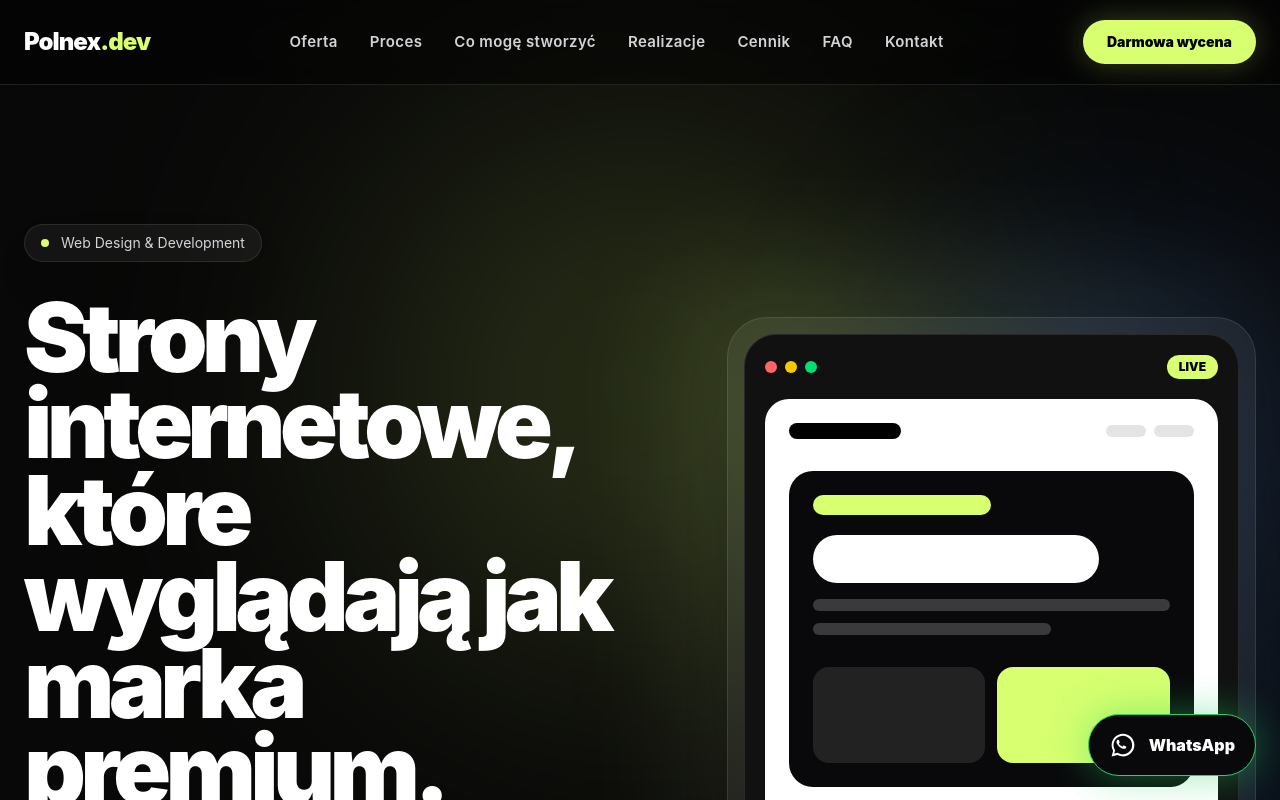
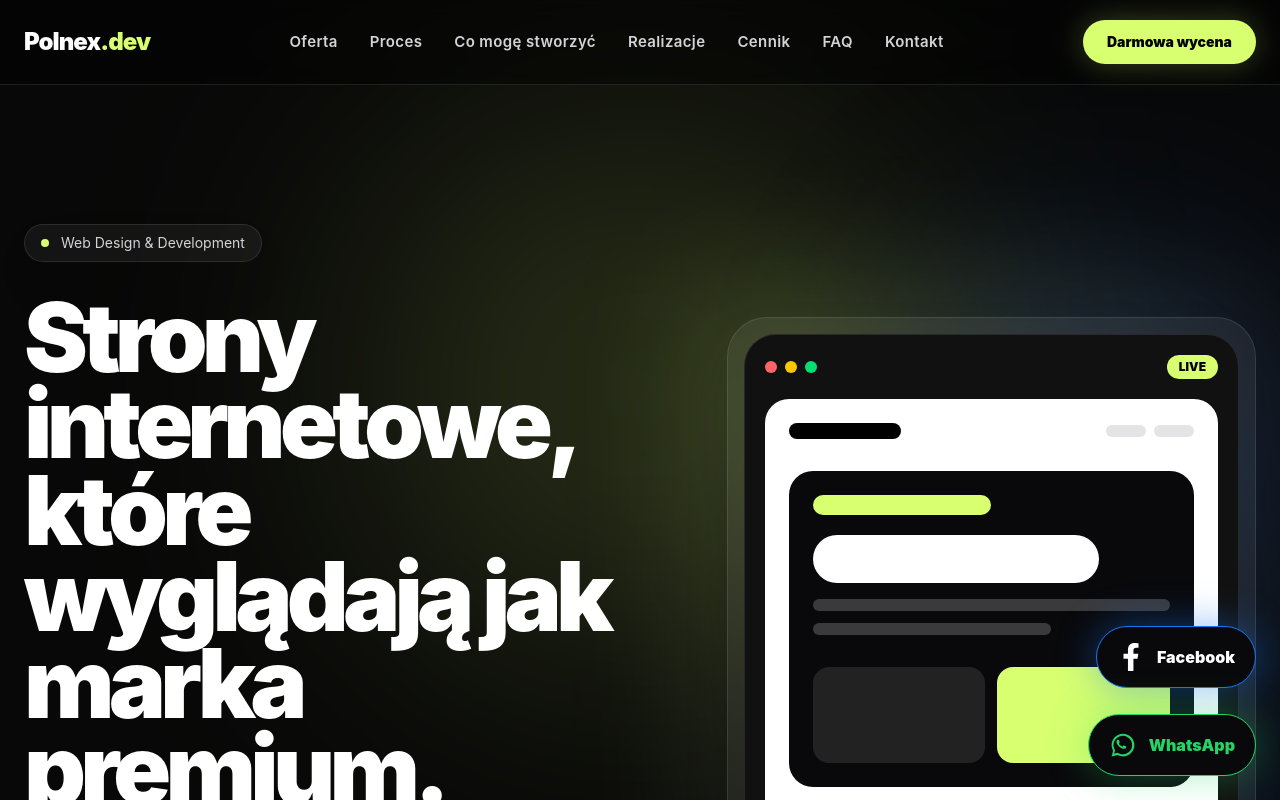
Before and after one commit to polnexdev-star/polnex-dev, a React (Vite) app: page / in a window 1280 px wide. Shown: the top 800 px of the page. Built offline with nearby package versions, Linux system fonts and the light colour scheme.

Commit message:
Dodano przycisk Facebook

```diff
--- a/src/App.jsx
+++ b/src/App.jsx
@@ -2839,24 +2839,45 @@ if (selectedProject) {
 </footer>
 
       </main>
+
+<a
+  href="https://www.facebook.com/Polnex.dev/"
+  target="_blank"
+  rel="noreferrer"
+  className="fixed bottom-28 right-6 z-[999] flex items-center bg-zinc-950 border border-[#1877F2] gap-3 rounded-full bg-zinc-950 px-5 py-4 text-white shadow-[0_0_40px_rgba(24,119,242,0.45)] transition duration-300 hover:scale-110 hover:bg-[#1877F2] hover:shadow-[0_0_45px_rgba(24,119,242,0.45)]"
+>
+  <svg
+  xmlns="http://www.w3.org/2000/svg"
+  viewBox="0 0 320 512"
+  className="h-7 w-7 fill-current"
+>
+  <path d="M279.14 288l14.22-92.66h-88.91v-60.13c0-25.35 12.42-50.06 52.24-50.06H297V6.26S260.43 0 225.36 0c-73.22 0-121.08 44.38-121.08 124.72v70.62H22.89V288h81.39v224h100.17V288z"/>
+</svg>
+
+  <span className="hidden lg:block font-black">
+    Facebook
+  </span>
+</a>
+
+
       <a
   href="https://wa.me/48785321206?text=Cześć,%20chcę%20wycenę%20strony."
   target="_blank"
   rel="noreferrer"
-  className="fixed bottom-6 right-6 z-[999] flex items-center bg-zinc-950 border border-[#25D366]/100 gap-3 rounded-full bg-[#1a7f4b] px-5 py-4 text-white shadow-[0_00px_40px_rgba(37,211,102,0.45)] transition duration-300 hover:scale-110 hover:shadow-[0_02px_45px_rgba(31,157,87,0.35)]"
+  className="group fixed bottom-6 right-6 z-[999] flex items-center gap-3 rounded-full border border-[#25D366] bg-zinc-950 px-5 py-4 text-white shadow-[0_0_40px_rgba(37,211,102,0.35)] transition-all duration-300 hover:bg-[#25D366] hover:scale-110 hover:shadow-[0_0_50px_rgba(37,211,102,0.55)]"
 >
   <svg
     xmlns="http://www.w3.org/2000/svg"
     viewBox="0 0 32 32"
-    className="h-7 w-7 fill-current"
+    className="h-7 w-7 text-[#25D366] fill-current transition-all duration-300 group-hover:text-white"
   >
     <path d="M19.11 17.39c-.28-.14-1.64-.81-1.89-.9-.25-.09-.43-.14-.61.14-.18.28-.7.9-.86 1.08-.16.18-.31.21-.59.07-.28-.14-1.17-.43-2.22-1.38-.82-.73-1.37-1.64-1.53-1.91-.16-.28-.02-.43.12-.57.13-.13.28-.34.41-.5.14-.16.18-.28.28-.46.09-.18.05-.34-.02-.48-.07-.14-.61-1.47-.84-2.01-.22-.53-.45-.46-.61-.47h-.52c-.18 0-.48.07-.73.34-.25.28-.96.94-.96 2.3s.98 2.68 1.12 2.87c.14.18 1.93 2.95 4.68 4.13.66.28 1.18.45 1.58.58.66.21 1.27.18 1.75.11.53-.08 1.64-.67 1.87-1.31.23-.64.23-1.19.16-1.31-.07-.12-.25-.19-.53-.33z"/>
     <path d="M16.02 3C8.83 3 3 8.83 3 16c0 2.3.6 4.54 1.74 6.51L3 29l6.67-1.69A12.94 12.94 0 0 0 16.02 29C23.2 29 29 23.17 29 16S23.2 3 16.02 3zm0 23.64c-2.01 0-3.97-.54-5.69-1.56l-.41-.24-3.96 1 1.06-3.86-.27-.4a10.61 10.61 0 1 1 9.27 5.06z"/>
   </svg>
 
-  <span className="hidden lg:block font-black">
-    WhatsApp
-  </span>
+ <span className="hidden lg:block font-black text-[#25D366] transition-all duration-300 group-hover:text-white">
+  WhatsApp
+</span>
 </a>
     </div>
   )
```
